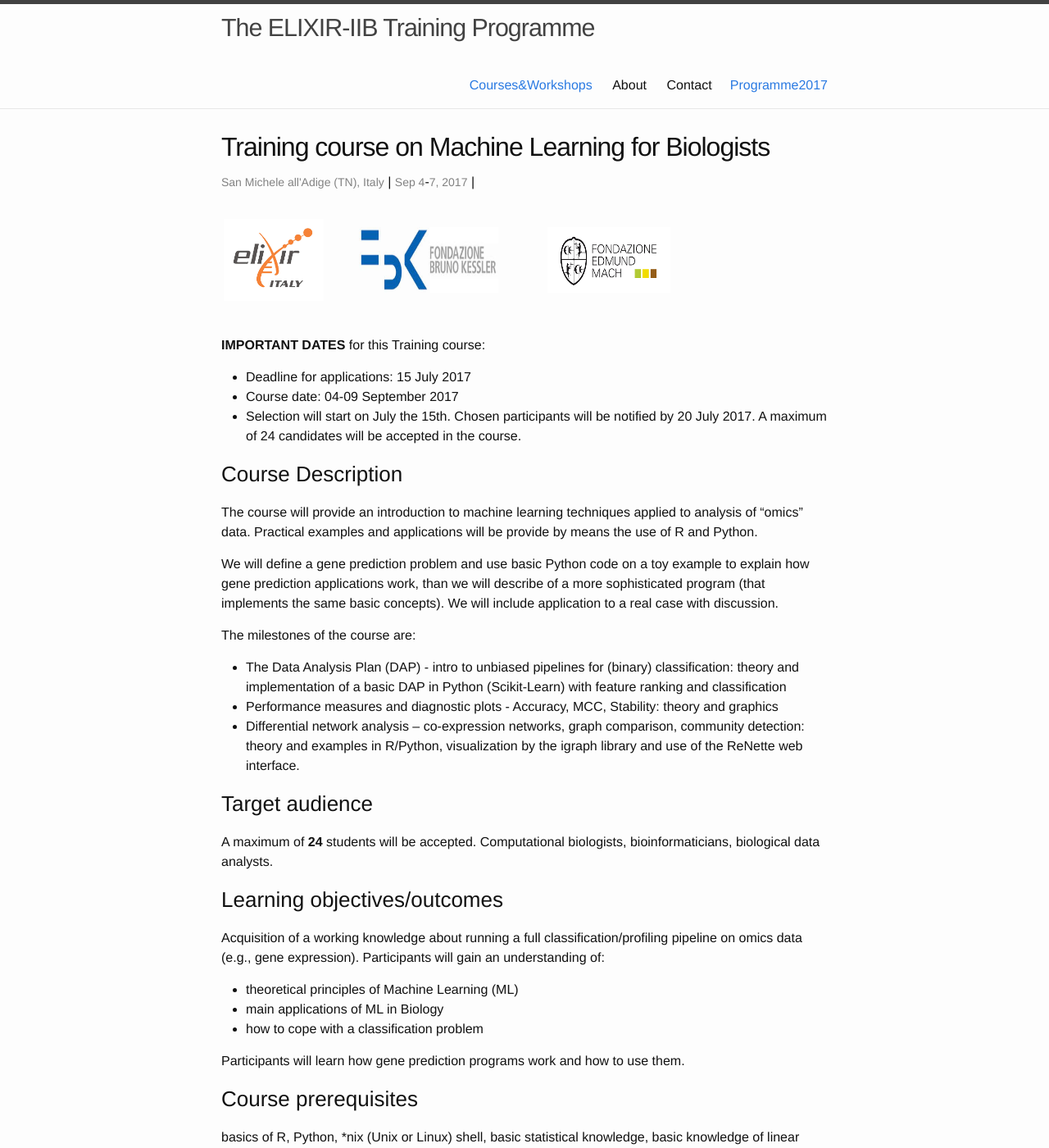
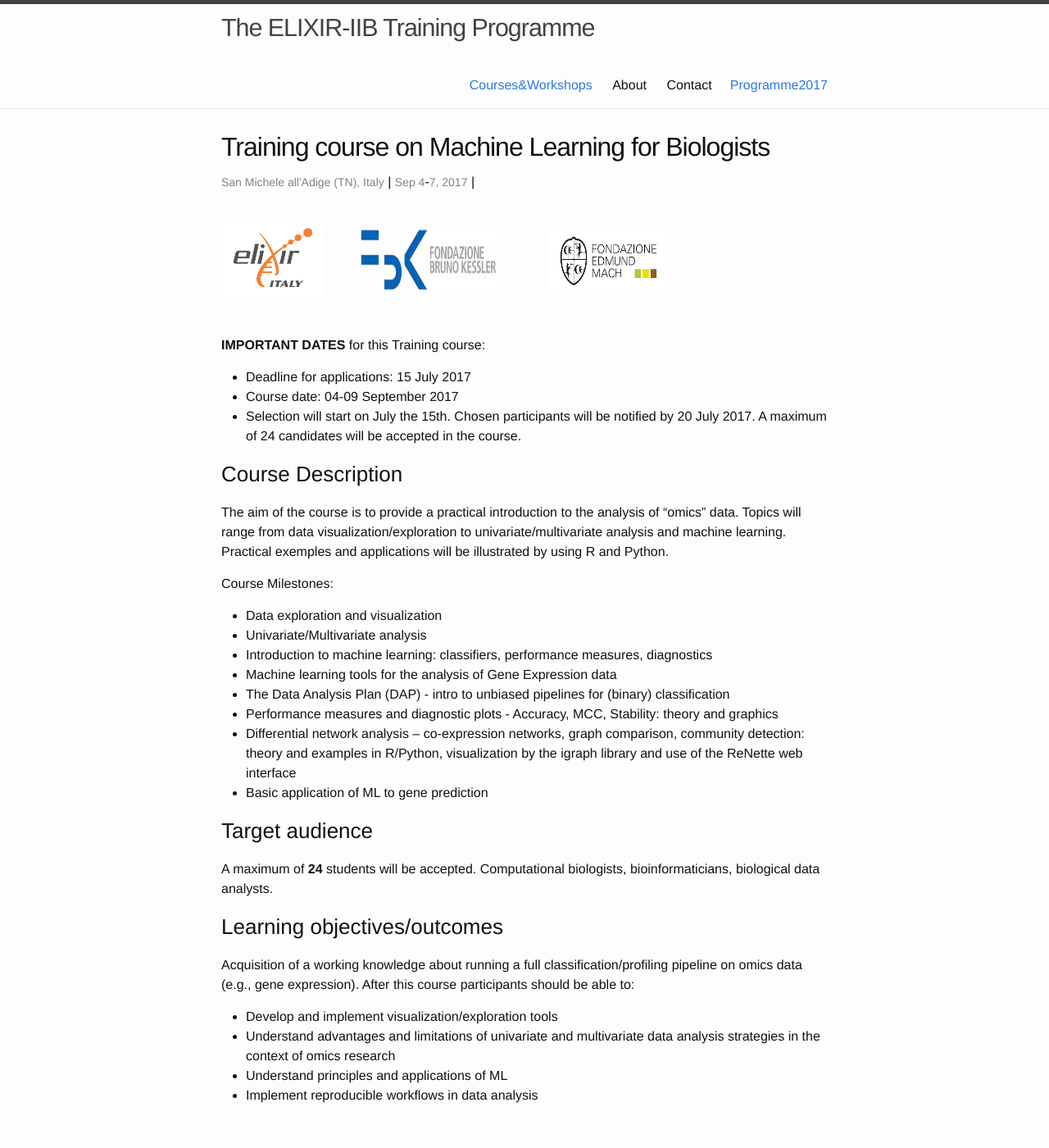
Before and after one commit to ELIXIR-IIB-training/website, a Jekyll site: the page built from _posts/2017-09-04-MachineLearning-Trento.md, in a window 1280 px wide and 1400 px high. Shown: the whole window at 82% size. Built offline with Jekyll 4.4.1, drawn with Linux system fonts in a browser that asks for light colours.

Commit message:
Description update

```diff
--- a/_posts/2017-09-04-MachineLearning-Trento.md
+++ b/_posts/2017-09-04-MachineLearning-Trento.md
@@ -4,7 +4,7 @@ title:  "Training course on Machine Learning for Biologists"
 date_start:   2017-09-04
 date_end:   2017-09-07
 venue: San Michele all'Adige (TN), Italy
-description: The course will provide an introduction to machine learning techniques applied to analysis of “omics” data. Practical examples and applications will be provide by means the use of R and Python. We will define a gene prediction problem and use basic Python code on a toy example to explain how gene prediction applications work, than we will describe of a more sophisticated program (that implements the same basic concepts). We will include application to a real case with discussion.
+description: The aim of the course is to provide a practical introduction to the analysis of "omics" data. Topics will range from data visualization/exploration to univariate/multivariate analysis and machine learning. Practical exemples and applications will be illustrated by using R and Python.
 
 
 ---
@@ -27,15 +27,19 @@ description: The course will provide an introduction to machine learning techniq
   <br>
 
 ### Course Description
-The course will provide an introduction to machine learning techniques applied to analysis of “omics” data. Practical examples and applications will be provide by means the use of R and Python.
+The aim of the course is to provide a practical introduction to the analysis of "omics" data.
+Topics will range from data visualization/exploration to univariate/multivariate analysis and machine learning.
+Practical exemples and applications will be illustrated by using R and Python.
 
-We will define a gene prediction problem and use basic Python code on a toy example to explain how gene prediction applications work, than we will describe of a more sophisticated program (that implements the same basic concepts). We will include application to a real case with discussion.
-
-The milestones of the course are:
-
-- The Data Analysis Plan (DAP) - intro to unbiased pipelines for (binary) classification: theory and implementation of a basic DAP in Python (Scikit-Learn) with feature ranking and classification
+Course Milestones:
+- Data exploration and visualization
+- Univariate/Multivariate analysis
+- Introduction to machine learning: classifiers, performance measures, diagnostics
+- Machine learning tools for the analysis of Gene Expression data
+- The Data Analysis Plan (DAP) - intro to unbiased pipelines for (binary) classification
 - Performance measures and diagnostic plots - Accuracy, MCC, Stability: theory and graphics
-- Differential network analysis -- co-expression networks, graph comparison, community detection: theory and examples in R/Python, visualization by the igraph library and use of the ReNette web interface.
+- Differential network analysis -- co-expression networks, graph comparison, community detection: theory and examples in R/Python, visualization by the igraph library and use of the ReNette web interface
+- Basic application of ML to gene prediction
 <br>
 
 ### Target audience
@@ -43,14 +47,13 @@ A maximum of **24** students will be accepted. Computational biologists, bioinfo
 <br>
 
 ### Learning objectives/outcomes
-Acquisition of a working knowledge about running a full classification/profiling pipeline on omics data (e.g., gene expression).
-  Participants will gain an understanding of:
-<ul><li>theoretical principles of Machine Learning (ML)</li>
-<li>main applications of ML in Biology</li>
-<li>how to cope with a classification problem</li>
-</ul>Participants will learn how gene prediction programs work and how to use them.
+Acquisition of a working knowledge about running a full classification/profiling pipeline on omics data (e.g., gene expression). After this course participants should be able to:
+<ul><li>Develop and implement visualization/exploration tools</li>
+<li>Understand advantages and limitations of univariate and multivariate data analysis strategies in the context of omics research</li>
+<li>Understand principles and applications of ML</li>
+<li>Implement reproducible workflows in data analysis</li>
+</ul>
 <br>
-
 ### Course prerequisites
   basics of R, Python, \*nix (Unix or Linux) shell, basic statistical knowledge, basic knowledge of linear algebra
 <br>
```
